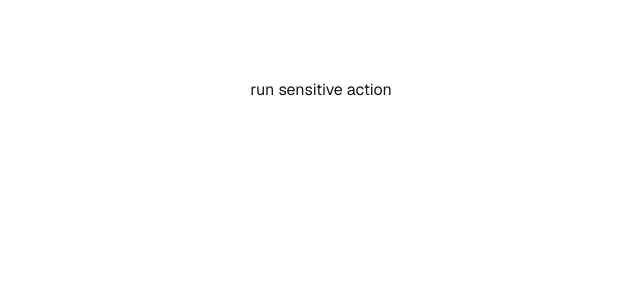
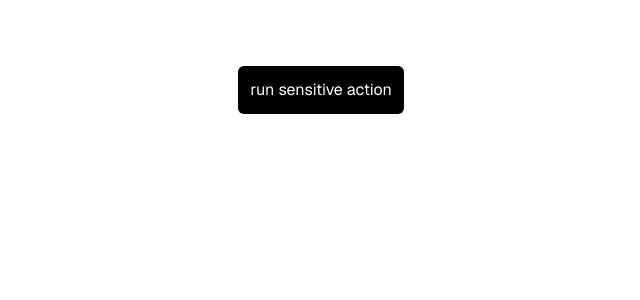
Before and after one commit to RyanHaraki/botid-test, a Next.js app: page / in a window 1280 px wide. Shown: the top 300 px of the page, without its empty margins (319-959 px from the left). Built offline with nearby package versions, Linux system fonts and the light colour scheme.

Commit message:
ok finally

```diff
--- a/src/app/actions/create-user.ts
+++ b/src/app/actions/create-user.ts
@@ -1,10 +1,5 @@
 "use server";
 import { checkBotId } from "botid/server";
-
-const saveUser = async (userData: any) => {
-  localStorage.setItem("user", JSON.stringify(userData));
-  return userData;
-};
 
 export async function createUser(email: string, name: string) {
   const verification = await checkBotId();
@@ -18,6 +13,5 @@ export async function createUser(email: string, name: string) {
     email,
   };
 
-  const user = await saveUser(userData);
-  return { success: true, user };
+  return { success: true, user: userData };
 }
--- a/src/app/page.tsx
+++ b/src/app/page.tsx
@@ -4,12 +4,18 @@ import { createUser } from "./actions/create-user";
 
 export default function Home() {
   const handleClick = async () => {
-    await createUser("John Doe", "john.doe@example.com");
+    const result = await createUser("John Doe", "john.doe@example.com");
+    console.log(result);
   };
 
   return (
     <div className="grid grid-rows-[20px_1fr_20px] items-center justify-items-center min-h-screen p-8 pb-20 gap-16 sm:p-20 font-[family-name:var(--font-geist-sans)]">
-      <button onClick={handleClick}>run sensitive action</button>
+      <button
+        className="bg-black text-white p-3 rounded-md cursor-pointer hover:bg-gray-800"
+        onClick={handleClick}
+      >
+        run sensitive action
+      </button>
     </div>
   );
 }
```
